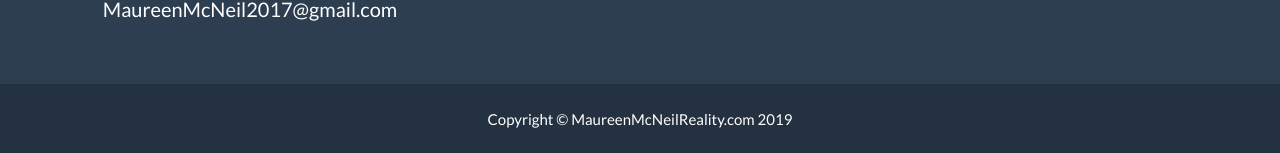
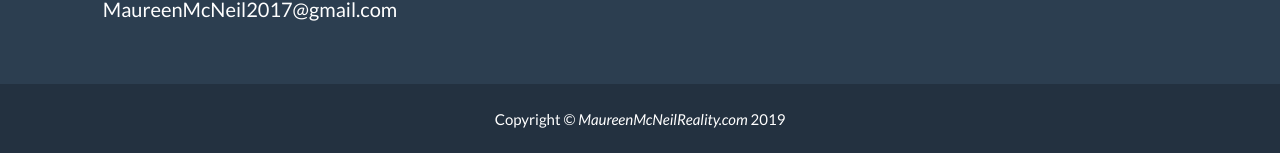
Before and after one commit to maureenmcneilreality/maureenmcneilreality, a Jekyll site: the page built from index.html, in a window 1280 px wide and 900 px high, scrolled down 1978 px. Shown: the part 744-897 px from the top of the window. Built offline with Jekyll 4.4.1, drawn with Linux system fonts in a browser that asks for light colours.

```diff
--- a/_config.yml
+++ b/_config.yml
@@ -32,7 +32,7 @@ color:
 
 # Footer settings
 footer:
-  copyright: MaureenMcNeilReality.com
+  copyright: <em>MaureenMcNeilReality.com</em>
   address:
   social: Connect
   credits:
```
